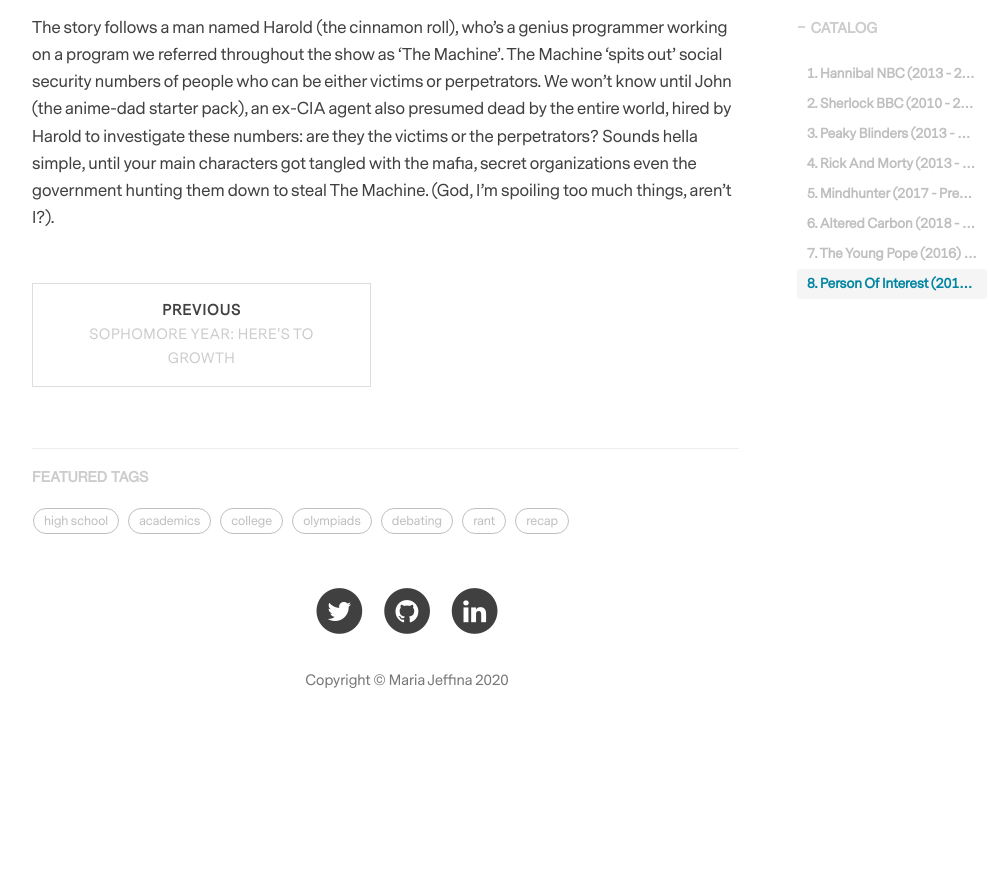
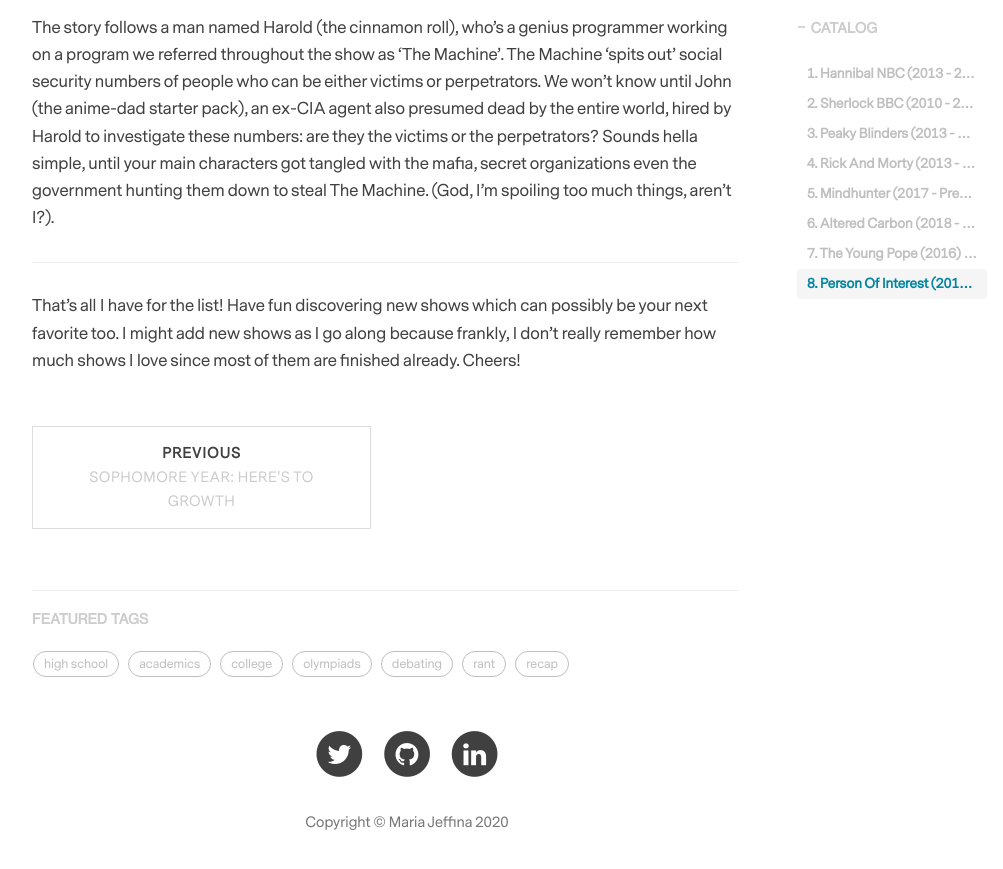
Before and after one commit to maiesey/maiesey.github.io, a Jekyll site: the page built from _posts/2019-09-06-my-tvshows.markdown, in a window 1280 px wide and 900 px high, scrolled down 7744 px. Shown: the top 869 px of the window, without its empty margins (233-1236 px from the left). Built offline with Jekyll 4.4.1, drawn with Linux system fonts in a browser that asks for light colours; nearby versions of some CDN libraries; comment, search, counter and statistics services are not loaded; before the commit the page ends 8501 px from its top, so only the background shows below that.

Commit message:
Update 2019-09-06-my-tvshows.markdown

```diff
--- a/_posts/2019-09-06-my-tvshows.markdown
+++ b/_posts/2019-09-06-my-tvshows.markdown
@@ -89,3 +89,7 @@
 This show is really rich with good character arcs and plot-twists. Obviously, wouldn't be effective if they don't have a strong main plot in the first place. It merged the danger and the power of computer programs/cyber security in a very beautiful way. People without programming background can easily understand the consequences of each events related to the main plot without getting into too much technical details.
 
 The story follows a man named Harold (the cinnamon roll), who's a genius programmer working on a program we referred throughout the show as 'The Machine'. The Machine 'spits out' social security numbers of people who can be either victims or perpetrators. We won't know until John (the anime-dad starter pack), an ex-CIA agent also presumed dead by the entire world, hired by Harold to investigate these numbers: are they the victims or the perpetrators? Sounds hella simple, until your main characters got tangled with the mafia, secret organizations even the government hunting them down to steal The Machine. (God, I'm spoiling too much things, aren't I?).
+
+---
+
+That's all I have for the list! Have fun discovering new shows which can possibly be your next favorite too. I might add new shows as I go along because frankly, I don't really remember how much shows I love since most of them are finished already. Cheers!
```
